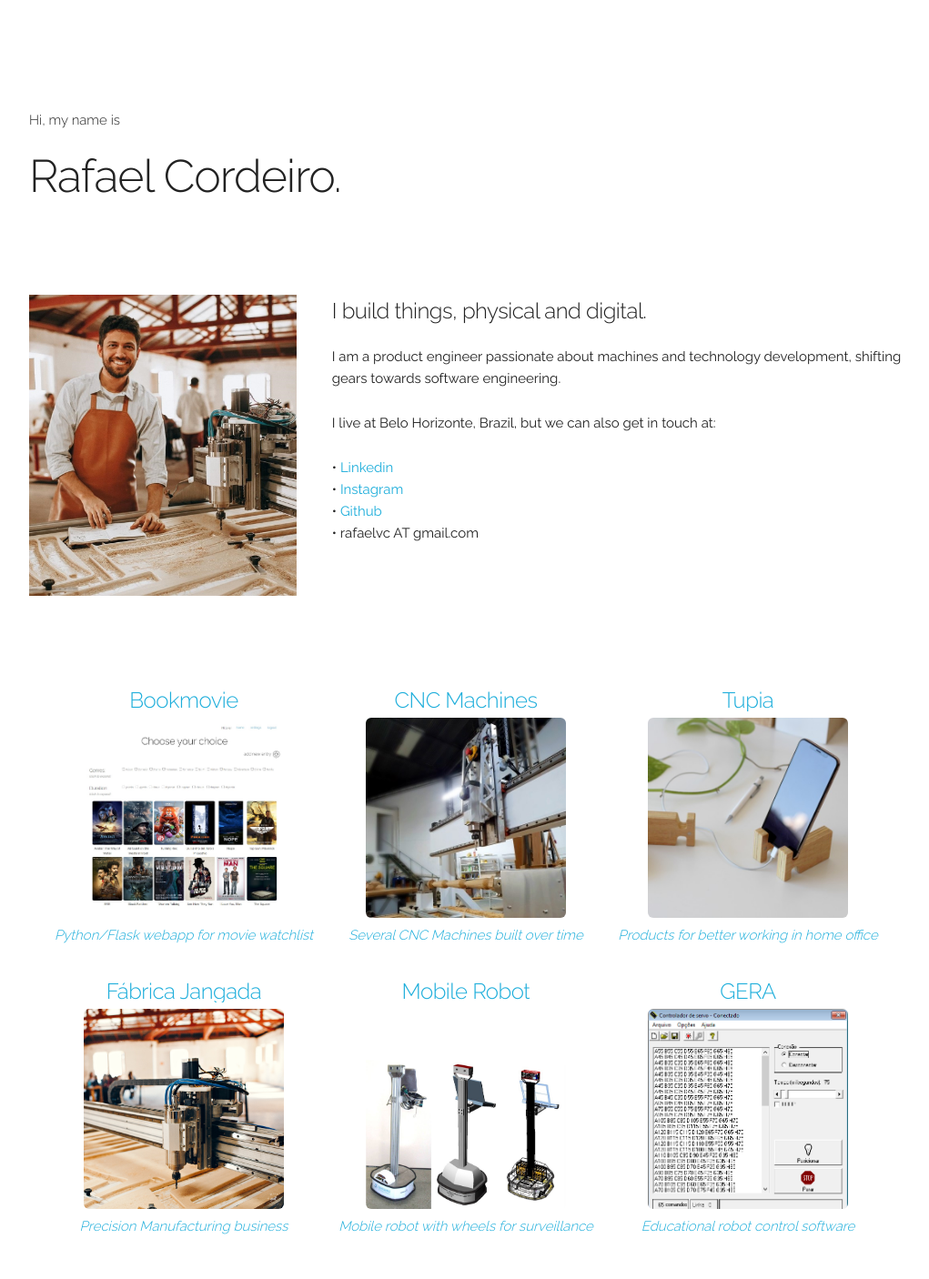
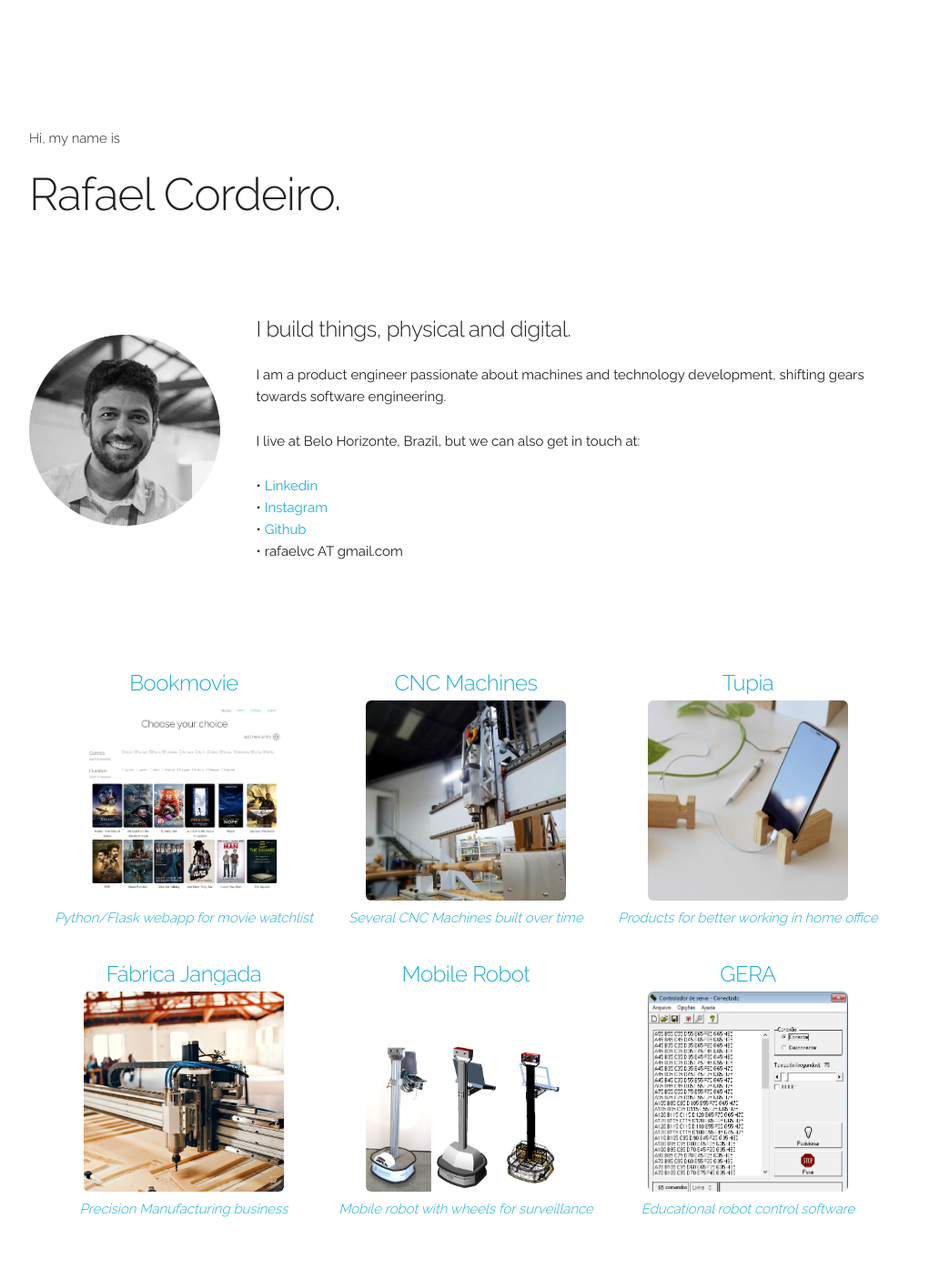
Before and after one commit to rafaelvcordeiro/portfolio, a Flask app: page / in a window 1280 px wide. Shown: the whole page at 91% size, without its empty margins (128-1149 px from the left). After the commit the page ends 1338 px from the top, so only its background shows below. Run offline with Flask 2, Linux system fonts and the light colour scheme.

Commit message:
main page update

```diff
--- a/templates/index.html
+++ b/templates/index.html
@@ -8,19 +8,20 @@ Portfolio
 
 <!-- Page Header
   –––––––––––––––––––––––––––––––––––––––––––––––––– -->
-<div class="row" style="margin-top: 120px;" >
+<div class="row" style="margin-top: 140px;" >
   <div class="twelve columns" style="text-align: left;">
     <h6>Hi, my name is</h6>
     <h1>Rafael Cordeiro.</h1>
 
   </div>
 </div>
-<div class="row" style="margin-top: 80px;">
-  <div class="four columns" style="text-align: right;">
-    <img style="text-align: right;" src="../static/images/Foto_RVC.jpg">
+<div class="row" style="margin-top: 80px; height: auto;">
+  <div class="three columns" style="vertical-align: middle; text-align: center;"><br>
+    <img style="text-align: center; vertical-align: middle; max-width: 240px;" src="../static/images/foto-RVC2_pb.png"><br>
   </div>
 
-  <div class="eight columns" style="text-align: left;">
+  <div class="nine columns" style="text-align: left; vertical-align: middle;">
+
     <h5>I build things, physical and digital.</h5>
     <p>I am a product engineer passionate about machines and technology development, shifting gears towards software engineering.</p>
     <p>I live at Belo Horizonte, Brazil, but we can also get in touch at:</p>
--- a/templates/layout.html
+++ b/templates/layout.html
@@ -1,6 +1,16 @@
 <!DOCTYPE html>
 <html lang="en">
 <head>
+
+  <!-- Google tag (gtag.js) -->
+  <script async src="https://www.googletagmanager.com/gtag/js?id=G-K2VR8X9XPY"></script>
+  <script>
+    window.dataLayer = window.dataLayer || [];
+    function gtag(){dataLayer.push(arguments);}
+    gtag('js', new Date());
+
+    gtag('config', 'G-K2VR8X9XPY');
+  </script>
 
   <!-- Basic Page Needs
   –––––––––––––––––––––––––––––––––––––––––––––––––– -->
```
Also changed, not shown: static/images/foto-RVC.jpeg (added), static/images/foto-RVC.png (added), static/images/foto-RVC2.jpeg (added), static/images/foto-RVC2_pb.png (added), static/images/foto-RVC_pb.png (added).
